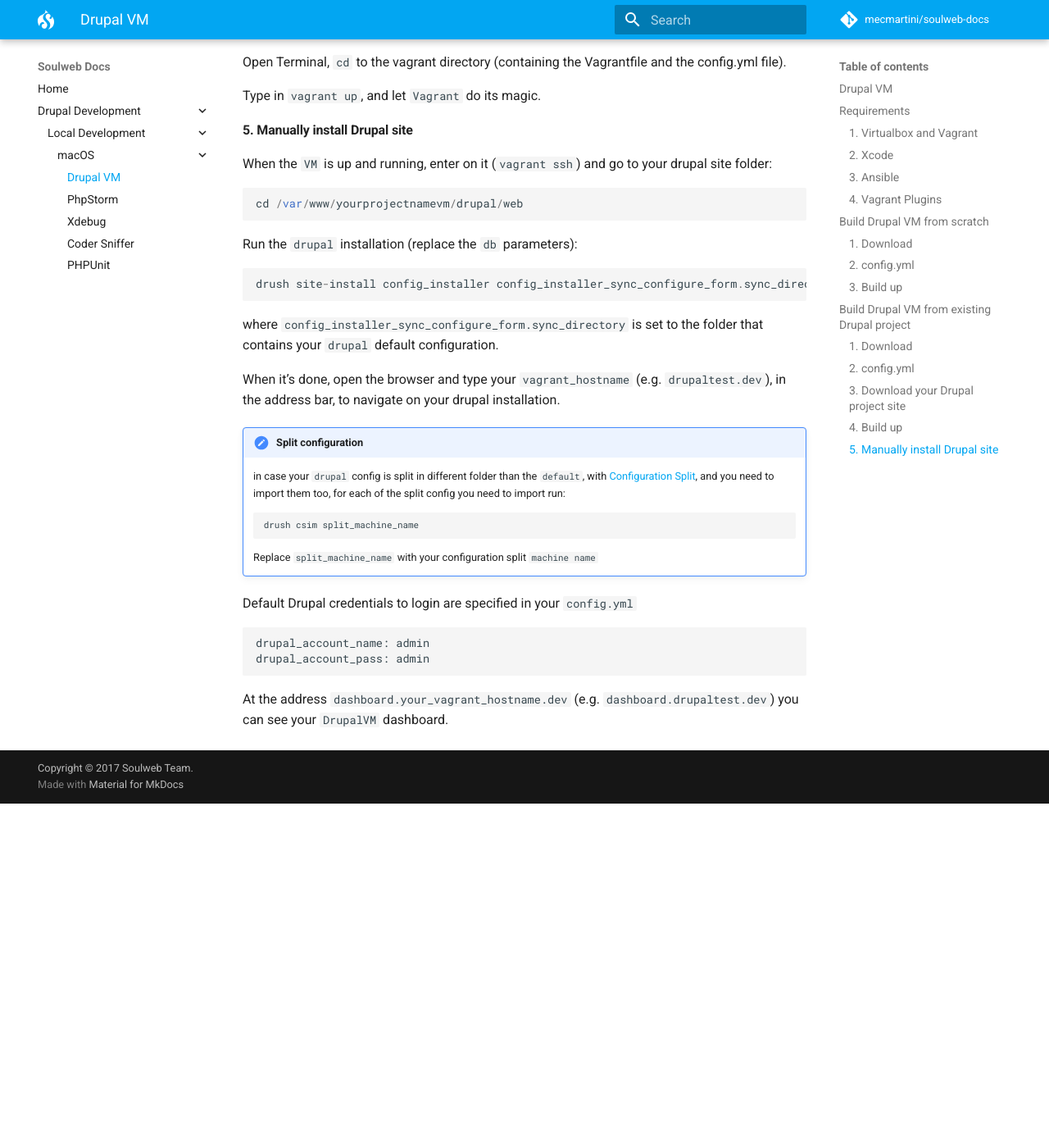
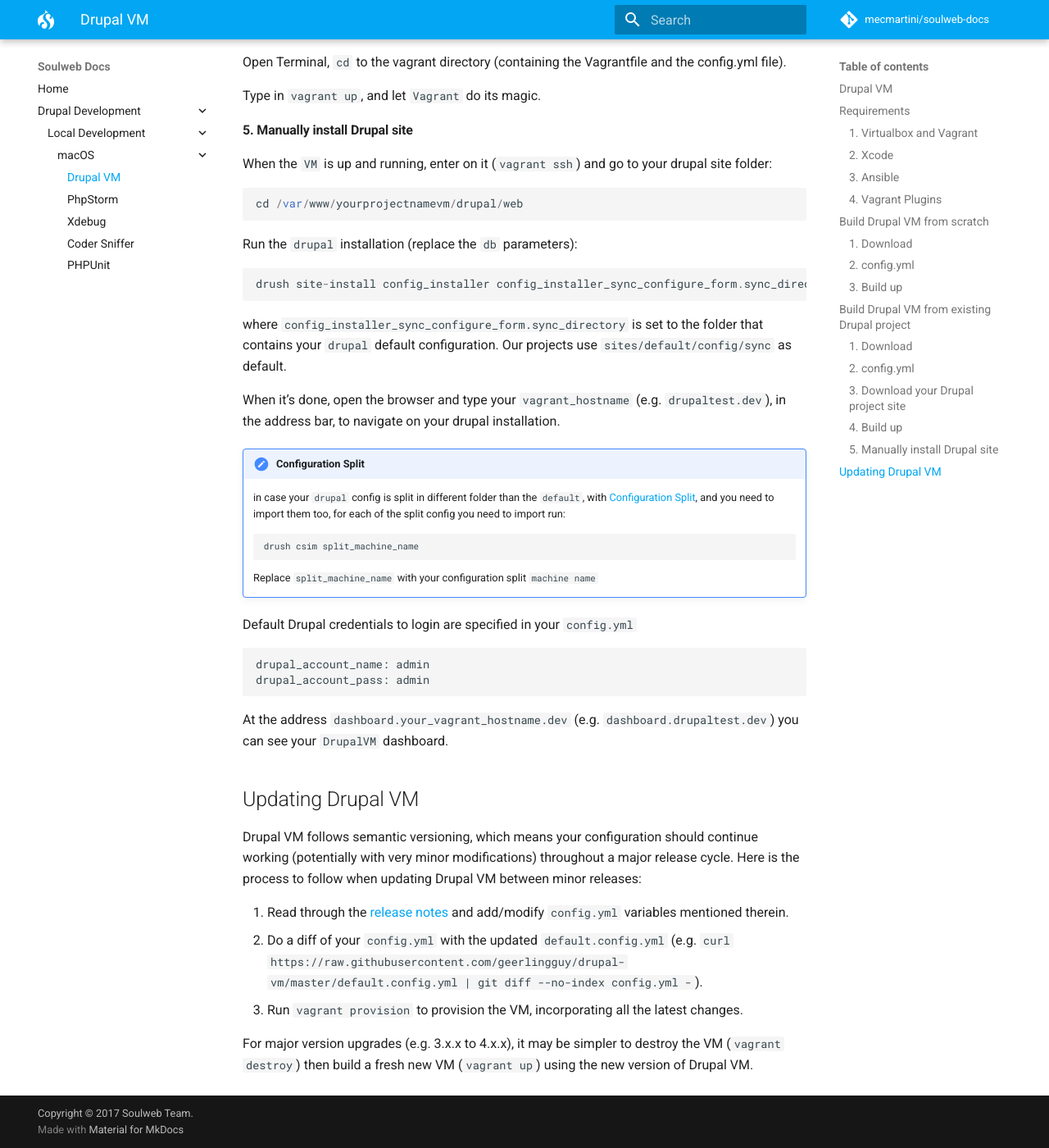
Before and after one commit to mecmartini/soulweb-docs, an MkDocs documentation site: the page built from docs/drupal/drupal_vm.md, in a window 1280 px wide and 1400 px high, scrolled down 5634 px. Shown: the whole window at 82% size. Built offline with MkDocs 1.6.1 and Material for MkDocs 9.7.7, drawn with Linux system fonts in a browser that asks for light colours; comment, search, counter and statistics services are not loaded; old or Windows-style settings are respelled for this version of MkDocs; before the commit the page ends 6614 px from its top, so only the background shows below that.

Commit message:
Few syntax and formatting improvements. Added Updating Drupal VM section.

```diff
--- a/docs/drupal/drupal_vm.md
+++ b/docs/drupal/drupal_vm.md
@@ -235,13 +235,13 @@
 
 Run the `drupal` installation (replace the `db` parameters):
 
-    drush site-install config_installer config_installer_sync_configure_form.sync_directory=sites/default/sync --db-url=mysql://dbuser:dbpass@127.0.0.1/dbname --account-name=admin --account-pass=admin -y
+    drush site-install config_installer config_installer_sync_configure_form.sync_directory=sites/default/config/sync --db-url=mysql://dbuser:dbpass@127.0.0.1:dbport/dbname --account-name=admin --account-pass=admin -y
 
-where `config_installer_sync_configure_form.sync_directory` is set to the folder that contains your `drupal` default configuration.
+where `config_installer_sync_configure_form.sync_directory` is set to the folder that contains your `drupal` default configuration. Our projects use `sites/default/config/sync` as default.
 
 When it’s done, open the browser and type your `vagrant_hostname` (e.g. `drupaltest.dev`), in the address bar, to navigate on your drupal installation.
 
-!!! note "Split configuration"
+!!! note "Configuration Split"
     in case your `drupal` config is split in different folder than the `default`, with [Configuration Split](https://www.drupal.org/project/config_split), and you need to import them too, for each of the split config you need to import run:
 
         drush csim split_machine_name
@@ -254,3 +254,13 @@
     drupal_account_pass: admin
 
 At the address `dashboard.your_vagrant_hostname.dev` (e.g. `dashboard.drupaltest.dev`) you can see your `DrupalVM` dashboard.
+
+## Updating Drupal VM
+
+Drupal VM follows semantic versioning, which means your configuration should continue working (potentially with very minor modifications) throughout a major release cycle. Here is the process to follow when updating Drupal VM between minor releases:
+
+  1. Read through the [release notes](https://github.com/geerlingguy/drupal-vm/releases) and add/modify `config.yml` variables mentioned therein.
+  2. Do a diff of your `config.yml` with the updated `default.config.yml` (e.g. `curl https://raw.githubusercontent.com/geerlingguy/drupal-vm/master/default.config.yml | git diff --no-index config.yml -`).
+  3. Run `vagrant provision` to provision the VM, incorporating all the latest changes.
+
+For major version upgrades (e.g. 3.x.x to 4.x.x), it may be simpler to destroy the VM (`vagrant destroy`) then build a fresh new VM (`vagrant up`) using the new version of Drupal VM.
```
Also changed, not shown: site/drupal/drupal_vm/index.html, site/mkdocs/search_index.json.
